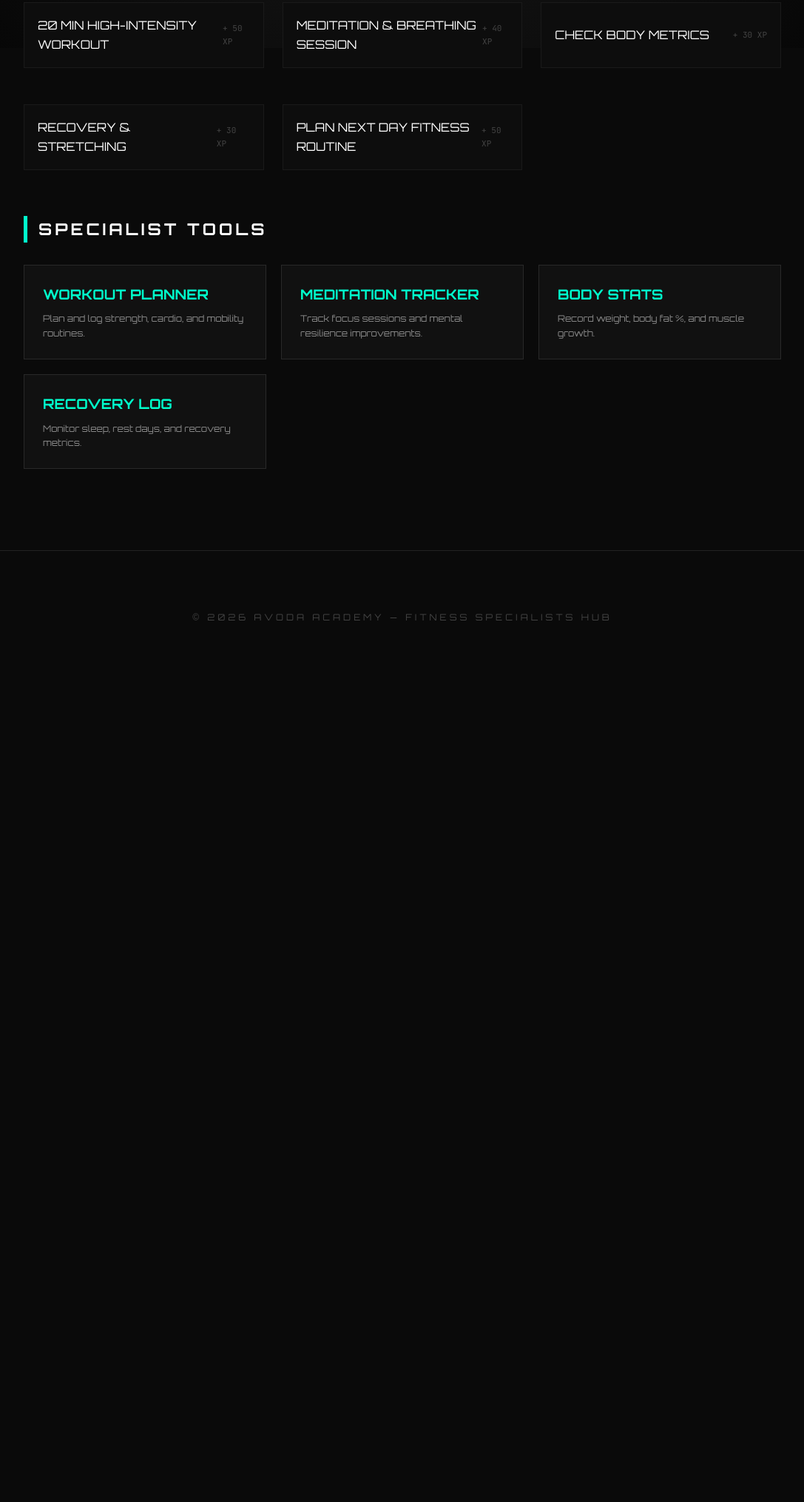
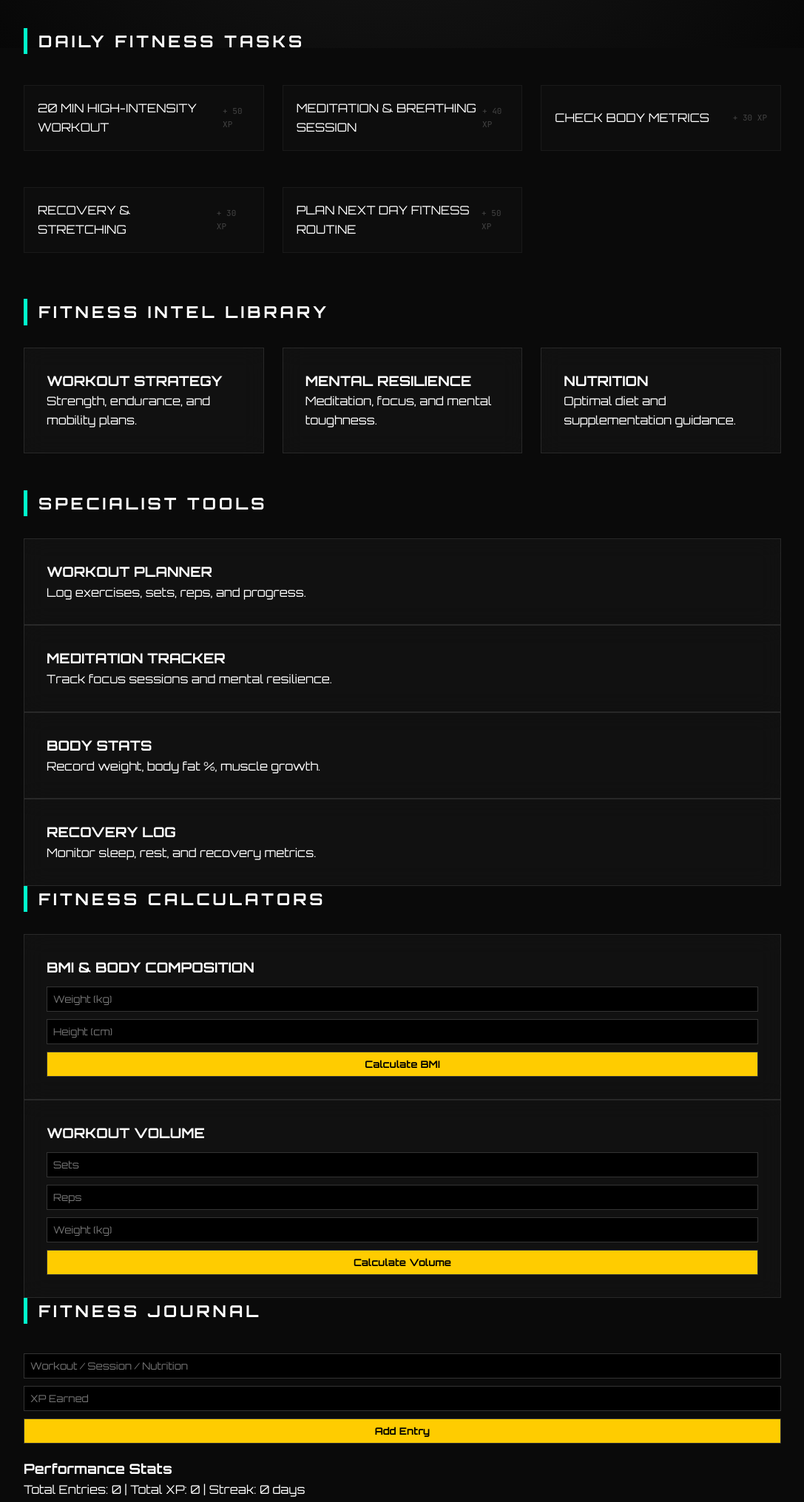
Before and after one commit to nldcrafter/AVODA-OS, a plain HTML site: page fitness.html in a window 1280 px wide. Shown: the part 735-2766 px from the top of the page at 74% size, without its empty margins (96-1183 px from the left). Before the commit the page ends 1659 px from the top, so only its background shows below. Drawn offline with Linux system fonts and the light colour scheme.

Commit message:
Update fitness.html

```diff
--- a/fitness.html
+++ b/fitness.html
@@ -3,7 +3,7 @@
 <head>
 <meta charset="UTF-8">
 <meta name="viewport" content="width=device-width, initial-scale=1.0">
-<title>AVODA ACADEMY | FITNESS MODULE</title>
+<title>AVODA ACADEMY | FITNESS COMMAND CENTER</title>
 <link href="https://fonts.googleapis.com/css2?family=Orbitron:wght@400;700;900&family=JetBrains+Mono:wght@400;700&display=swap" rel="stylesheet">
 <style>
 :root{
@@ -15,59 +15,39 @@
     --glass:rgba(255,255,255,0.03);
     --border:rgba(255,255,255,0.1);
 }
-
 *{margin:0;padding:0;box-sizing:border-box;font-family:'Orbitron',sans-serif;scroll-behavior:smooth;}
 body{background:var(--bg);color:white;overflow-x:hidden;line-height:1.6;}
 body::before{content:"";position:fixed;top:0;left:0;width:100%;height:100%;background:radial-gradient(circle at 50% 50%,#1a1a1a 0%,#050505 100%);z-index:-2;}
-
-/* ===== HEADER ===== */
 header{padding:60px 20px;text-align:center;position:relative;}
 h1{font-size:clamp(40px,8vw,70px);font-weight:900;letter-spacing:10px;background:linear-gradient(270deg,var(--secondary),var(--gold),var(--primary));background-size:600% 600%;-webkit-background-clip:text;color:transparent;animation:gradientMove 8s ease infinite;text-transform:uppercase;}
 @keyframes gradientMove{0%{background-position:0% 50%}50%{background-position:100% 50%}100%{background-position:0% 50%}}
 .subtitle{color:#888;margin-top:10px;font-size:clamp(14px,2vw,18px);letter-spacing:3px;}
-
-/* ===== BUTTON ===== */
 .btn-container{margin-top:30px;}
 .btn{display:inline-block;padding:15px 35px;border-radius:2px;background:transparent;border:1px solid var(--primary);color:var(--primary);font-weight:bold;text-decoration:none;transition:0.4s;text-transform:uppercase;letter-spacing:2px;position:relative;overflow:hidden;}
 .btn:hover{background:var(--primary);color:black;box-shadow:0 0 40px rgba(0,255,204,0.4);transform:translateY(-3px);}
-
-/* ===== SECTIONS ===== */
 section{padding:60px 10%;max-width:1400px;margin:0 auto;}
 h2{font-size:22px;letter-spacing:4px;margin-bottom:30px;border-left:5px solid var(--primary);padding-left:15px;color:#fff;}
-
-/* ===== CARD GRID ===== */
 .card-grid{display:grid;grid-template-columns:repeat(auto-fit,minmax(280px,1fr));gap:25px;margin-bottom:50px;}
-.card{background:var(--glass);border:1px solid var(--border);padding:30px;transition:0.5s cubic-bezier(0.19,1,0.22,1);text-align:left;backdrop-filter:blur(15px);position:relative;cursor:pointer;}
-.card:hover{border-color:var(--primary);transform:scale(1.02);background:rgba(0,255,204,0.05);}
+.card,.tool-card{background:var(--glass);border:1px solid var(--border);padding:30px;transition:0.5s cubic-bezier(0.19,1,0.22,1);text-align:left;backdrop-filter:blur(15px);position:relative;cursor:pointer;}
+.card:hover,.tool-card:hover{border-color:var(--primary);transform:scale(1.02);background:rgba(0,255,204,0.05);}
 .card::after{content:"→";position:absolute;bottom:15px;right:15px;color:var(--primary);font-size:18px;opacity:0;transition:0.3s;}
 .card:hover::after{opacity:1;}
-
-/* ===== MISSION ===== */
 .mission{margin:12px 0;padding:18px;background:#0d0d0d;border:1px solid #1a1a1a;display:flex;justify-content:space-between;align-items:center;transition:0.3s;cursor:pointer;}
 .mission:hover{border-color:var(--primary);background:#111;box-shadow:0 0 15px rgba(0,255,204,0.1);}
 .mission.completed{border-color:#333;opacity:0.5;cursor:default;}
 .status-tag{font-family:'JetBrains Mono';font-size:11px;color:#444;}
-
-/* ===== PROGRESS ===== */
 .stats-hud{background:#000;padding:25px;border:1px solid var(--border);margin-bottom:50px;}
 .progress-bar{background:#111;height:12px;margin:15px 0;border-radius:0;overflow:hidden;}
 .progress{height:100%;background:var(--primary);width:0%;transition:1.5s cubic-bezier(0.19,1,0.22,1);box-shadow:0 0 20px var(--primary);}
-
-/* ===== SPECIALIST TOOLS ===== */
-.tool-grid{display:grid;grid-template-columns:repeat(auto-fit,minmax(250px,1fr));gap:20px;margin-bottom:50px;}
-.tool-card{background:#111;border:1px solid var(--border);padding:25px;backdrop-filter:blur(12px);text-align:left;transition:0.3s;cursor:pointer;}
-.tool-card:hover{border-color:var(--primary);transform:scale(1.02);box-shadow:0 0 20px rgba(0,255,204,0.2);}
-.tool-card h3{color:var(--primary);margin-bottom:8px;}
-.tool-card p{font-size:12px;color:#888;}
-
-/* ===== FOOTER ===== */
+input,button{width:100%;padding:8px;margin-top:10px;background:#000;border:1px solid #333;color:white;}
+button{background:var(--gold);color:black;font-weight:bold;cursor:pointer;}
 footer{padding:80px 20px;border-top:1px solid var(--border);color:#444;text-align:center;font-size:12px;letter-spacing:4px;}
 </style>
 </head>
 <body>
 
 <header>
-    <h1>FITNESS MODULE</h1>
+<h1>FITNESS COMMAND CENTER</h1>
 <p class="subtitle">PHYSICAL & MENTAL RESILIENCE</p>
 <div class="btn-container">
 <a href="index.html" class="btn">BACK TO HUB</a>
@@ -75,94 +55,108 @@ footer{padding:80px 20px;border-top:1px solid var(--border);color:#444;text-alig
 </header>
 
 <section>
+<!-- FITNESS PROGRESS -->
 <div class="stats-hud">
 <h2>FITNESS PROGRESS</h2>
 <p id="progressText" style="font-family:'JetBrains Mono';color:var(--primary);">RANK: INITIATE [0 XP]</p>
 <div class="progress-bar"><div class="progress" id="progress"></div></div>
 </div>
 
+<!-- DAILY TASKS -->
 <h2>DAILY FITNESS TASKS</h2>
 <div id="missionList" class="card-grid"></div>
 
+<!-- LESSONS -->
+<h2>FITNESS INTEL LIBRARY</h2>
+<div class="card-grid">
+<div class="card" onclick="openLesson('workout')"><h3>WORKOUT STRATEGY</h3><p>Strength, endurance, and mobility plans.</p></div>
+<div class="card" onclick="openLesson('meditation')"><h3>MENTAL RESILIENCE</h3><p>Meditation, focus, and mental toughness.</p></div>
+<div class="card" onclick="openLesson('nutrition')"><h3>NUTRITION</h3><p>Optimal diet and supplementation guidance.</p></div>
+</div>
+<div id="lessonBox" style="display:none;margin-bottom:50px;">
+<h3 id="lessonTitle" style="color:var(--gold);"></h3>
+<p id="lessonContent" style="color:#aaa;font-size:14px;"></p>
+</div>
+
+<!-- SPECIALIST TOOLS -->
 <h2>SPECIALIST TOOLS</h2>
 <div class="tool-grid">
+<div class="tool-card"><h3>WORKOUT PLANNER</h3><p>Log exercises, sets, reps, and progress.</p></div>
+<div class="tool-card"><h3>MEDITATION TRACKER</h3><p>Track focus sessions and mental resilience.</p></div>
+<div class="tool-card"><h3>BODY STATS</h3><p>Record weight, body fat %, muscle growth.</p></div>
+<div class="tool-card"><h3>RECOVERY LOG</h3><p>Monitor sleep, rest, and recovery metrics.</p></div>
+</div>
+
+<!-- FITNESS CALCULATORS -->
+<h2>FITNESS CALCULATORS</h2>
+<div class="tool-grid">
 <div class="tool-card">
-            <h3>WORKOUT PLANNER</h3>
-            <p>Plan and log strength, cardio, and mobility routines.</p>
+<h3>BMI & BODY COMPOSITION</h3>
+<input type="number" id="weight" placeholder="Weight (kg)">
+<input type="number" id="height" placeholder="Height (cm)">
+<button onclick="calcBMI()">Calculate BMI</button>
+<p id="bmiResult"></p>
 </div>
 <div class="tool-card">
-            <h3>MEDITATION TRACKER</h3>
-            <p>Track focus sessions and mental resilience improvements.</p>
-        </div>
-        <div class="tool-card">
-            <h3>BODY STATS</h3>
-            <p>Record weight, body fat %, and muscle growth.</p>
-        </div>
-        <div class="tool-card">
-            <h3>RECOVERY LOG</h3>
-            <p>Monitor sleep, rest days, and recovery metrics.</p>
+<h3>WORKOUT VOLUME</h3>
+<input type="number" id="sets" placeholder="Sets">
+<input type="number" id="reps" placeholder="Reps">
+<input type="number" id="weightLifted" placeholder="Weight (kg)">
+<button onclick="calcVolume()">Calculate Volume</button>
+<p id="volumeResult"></p>
 </div>
 </div>
+
+<!-- FITNESS JOURNAL -->
+<h2>FITNESS JOURNAL</h2>
+<input type="text" id="journalTask" placeholder="Workout / Session / Nutrition">
+<input type="number" id="journalXP" placeholder="XP Earned">
+<button onclick="addJournal()">Add Entry</button>
+<div id="journalList"></div>
+<h3 style="margin-top:20px;">Performance Stats</h3>
+<p id="performanceStats"></p>
+
 </section>
-
 <footer>
-© 2026 AVODA ACADEMY — FITNESS SPECIALISTS HUB
+© 2026 AVODA ACADEMY — FITNESS COMMAND CENTER
 </footer>
 
 <script>
-// ===== CORE DATA =====
-const missionData = [
+// DAILY TASKS
+const missionData=[
 {id:1,title:"20 MIN HIGH-INTENSITY WORKOUT",xp:50},
 {id:2,title:"MEDITATION & BREATHING SESSION",xp:40},
 {id:3,title:"CHECK BODY METRICS",xp:30},
 {id:4,title:"RECOVERY & STRETCHING",xp:30},
 {id:5,title:"PLAN NEXT DAY FITNESS ROUTINE",xp:50}
 ];
+let state=JSON.parse(localStorage.getItem('fitness_state')) || {totalXP:0,completedIds:[]};
+function loadMissions(){const list=document.getElementById('missionList'); list.innerHTML=''; missionData.forEach(m=>{const done=state.completedIds.includes(m.id); const div=document.createElement('div'); div.className=`mission ${done?'completed':''}`; div.innerHTML=`<div><p>${m.title}</p></div><span class="status-tag">${done?'VERIFIED':'+ '+m.xp+' XP'}</span>`; if(!done) div.onclick=()=>completeMission(m.id,m.xp); list.appendChild(div);});}
+function completeMission(id,xp){if(!state.completedIds.includes(id)){state.completedIds.push(id); state.totalXP+=xp; saveState(); loadMissions(); updateUI();}}
+function saveState(){localStorage.setItem('fitness_state',JSON.stringify(state));}
+function updateUI(){const maxXP=missionData.reduce((acc,m)=>acc+m.xp,0); const percent=(state.totalXP/maxXP)*100; document.getElementById('progress').style.width=percent+'%'; let rank="INITIATE"; if(state.totalXP>150) rank="ATHLETE"; if(state.totalXP>300) rank="ELITE"; document.getElementById('progressText').innerText=`RANK: ${rank} [${state.totalXP} XP]`;}
 
-let state = JSON.parse(localStorage.getItem('fitness_state')) || {totalXP:0,completedIds:[]};
+// LESSONS
+const lessons={
+workout:{title:"WORKOUT STRATEGY",content:"Plan strength, endurance, mobility routines."},
+meditation:{title:"MENTAL RESILIENCE",content:"Daily meditation, breathing, and focus training."},
+nutrition:{title:"NUTRITION",content:"Track macros, diet plans, and supplementation guidance."}
+};
+function openLesson(key){document.getElementById("lessonTitle").innerText=lessons[key].title;document.getElementById("lessonContent").innerText=lessons[key].content;document.getElementById("lessonBox").style.display="block";}
 
-// ===== INIT MISSIONS =====
-function loadMissions(){
-    const list = document.getElementById('missionList');
-    list.innerHTML='';
-    missionData.forEach(m=>{
-        const isDone = state.completedIds.includes(m.id);
-        const div=document.createElement('div');
-        div.className=`mission ${isDone?'completed':''}`;
-        div.innerHTML=`<div><p>${m.title}</p></div><span class="status-tag">${isDone?'VERIFIED':'+ '+m.xp+' XP'}</span>`;
-        if(!isDone) div.onclick=()=>completeMission(m.id,m.xp);
-        list.appendChild(div);
-    });
-}
+// CALCULATORS
+function calcBMI(){const w=parseFloat(weight.value); const h=parseFloat(height.value)/100; if(w && h){const bmi=(w/(h*h)).toFixed(1); bmiResult.innerText="BMI: "+bmi;}}
+function calcVolume(){const s=parseFloat(sets.value); const r=parseFloat(reps.value); const w=parseFloat(weightLifted.value); if(s && r && w){const vol=(s*r*w).toFixed(1); volumeResult.innerText="Total Volume: "+vol+" kg";}}
 
-// ===== COMPLETE MISSION =====
-function completeMission(id,xp){
-    if(!state.completedIds.includes(id)){
-        state.completedIds.push(id);
-        state.totalXP+=xp;
-        saveState();
-        loadMissions();
-        updateUI();
-    }
-}
+// JOURNAL
+let fitnessData=JSON.parse(localStorage.getItem("fitness_journal")) || {journal:[],streak:0,lastDate:null};
+function saveJournal(){localStorage.setItem("fitness_journal",JSON.stringify(fitnessData));}
+function addJournal(){if(journalTask.value && journalXP.value){fitnessData.journal.push({task:journalTask.value,xp:parseInt(journalXP.value)}); updateStreak(); saveJournal(); renderJournal();}}
+function updateStreak(){const today=new Date().toDateString(); if(fitnessData.lastDate!==today){fitnessData.streak++; fitnessData.lastDate=today;}}
+function renderJournal(){journalList.innerHTML=""; let totalXP=0; fitnessData.journal.forEach(t=>{journalList.innerHTML+=`${t.task} | +${t.xp} XP<br>`; totalXP+=t.xp;}); performanceStats.innerText="Total Entries: "+fitnessData.journal.length+" | Total XP: "+totalXP+" | Streak: "+fitnessData.streak+" days";}
 
-// ===== LOCAL STORAGE =====
-function saveState(){localStorage.setItem('fitness_state',JSON.stringify(state));}
-
-// ===== UPDATE UI =====
-function updateUI(){
-    const maxXP = missionData.reduce((acc,m)=>acc+m.xp,0);
-    const percent = (state.totalXP/maxXP)*100;
-    document.getElementById('progress').style.width = percent+'%';
-    let rank="INITIATE";
-    if(state.totalXP>150) rank="ATHLETE";
-    if(state.totalXP>300) rank="ELITE";
-    document.getElementById('progressText').innerText=`RANK: ${rank} [${state.totalXP} XP]`;
-}
-
-// ===== LAUNCH =====
-loadMissions();
-updateUI();
+// LAUNCH
+loadMissions(); updateUI(); renderJournal();
 </script>
 
 </body>
```
Lines whose indentation alone changed are shown as unchanged.
